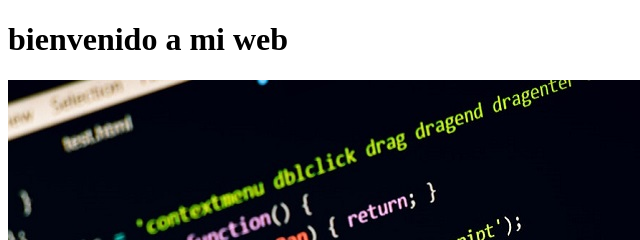
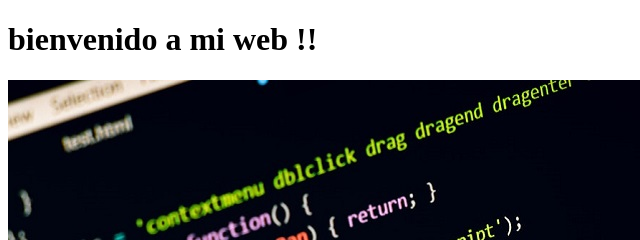
Before and after one commit to JoseMarianoPaz/trabajoPractico, a website: page views/index.html in a window 1280 px wide. Shown: the top 240 px of the page, 0-640 px from the left. Drawn offline with Linux system fonts and the light colour scheme.

Commit message:
arreglando description

```diff
--- a/package.json
+++ b/package.json
@@ -1,12 +1,12 @@
 {
   "name": "trabajopractico",
   "version": "1.0.0",
-  "description": "",
+  "description": "DH heroes",
   "main": "app.js",
   "scripts": {
     "test": "echo \"Error: no test specified\" && exit 1"
   },
-  "author": "",
+  "author": "yo",
   "license": "ISC",
   "dependencies": {
     "express": "^4.17.1"
--- a/views/index.html
+++ b/views/index.html
@@ -7,7 +7,7 @@
     <title>Document</title>
 </head>
 <body>
-    <h1>bienvenido a mi web</h1>
+    <h1>bienvenido a mi web !!</h1>
     <img src="/img/programación.png" alt="">
 </body>
 </html>
```
